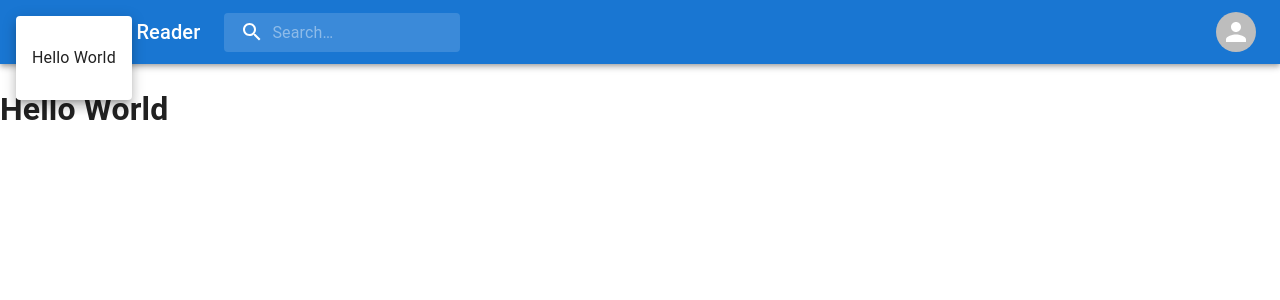
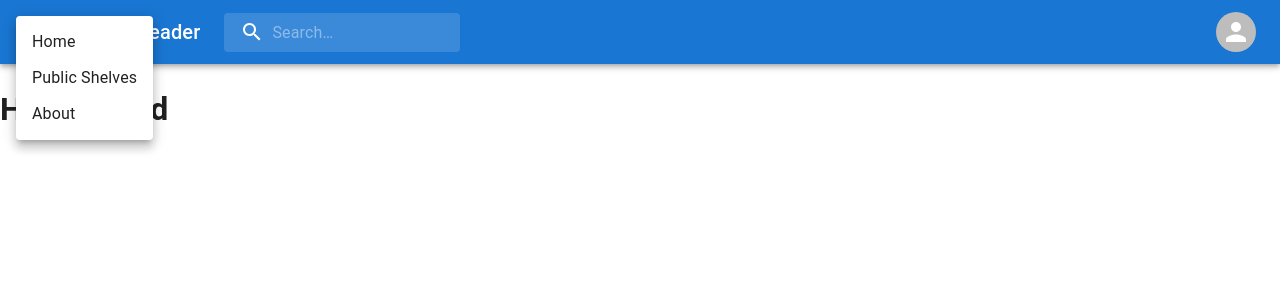
Before and after one commit to rcamach7/smart-reader, a Next.js app: page / in a window 1280 px wide. Both pictures are taken after a click on the button 36 px from the left and 32 px from the top of the page. Shown: the top 300 px of the page. Built offline with nearby package versions, Linux system fonts and the light colour scheme; no server answers.

Commit message:
✨ feat: Dynamically render menu options based on auth status

```diff
--- a/src/components/organisms/AppBar.tsx
+++ b/src/components/organisms/AppBar.tsx
@@ -53,6 +53,14 @@ const StyledInputBase = styled(InputBase)(({ theme }) => ({
     },
   },
 }));
+
+const hamburgerMenuItems = [
+  { title: 'Home', link: '/', authRequired: false },
+  { title: 'My Shelves', link: '/', authRequired: true },
+  { title: 'My Books', link: '/', authRequired: true },
+  { title: 'Public Shelves', link: '/', authRequired: false },
+  { title: 'About', link: '/', authRequired: false },
+];
 
 export default function PrimarySearchAppBar() {
   const { user, logout } = useUser();
@@ -128,9 +136,22 @@ export default function PrimarySearchAppBar() {
       open={isHamburgerMenuOpen}
       onClose={handleHamburgerMenuClose}
     >
-      <MenuItem onClick={handleProfileMenuOpen}>
-        <p>Hello World</p>
-      </MenuItem>
+      {hamburgerMenuItems.map((menuItem) => {
+        if (!user && menuItem.authRequired) {
+          return null;
+        }
+        return (
+          <MenuItem onClick={handleHamburgerMenuClose}>
+            <Typography textAlign="center">
+              <Link href={menuItem.link}>
+                <a style={{ textDecoration: 'none', color: 'inherit' }}>
+                  {menuItem.title}
+                </a>
+              </Link>
+            </Typography>
+          </MenuItem>
+        );
+      })}
     </Menu>
   );
 
```
